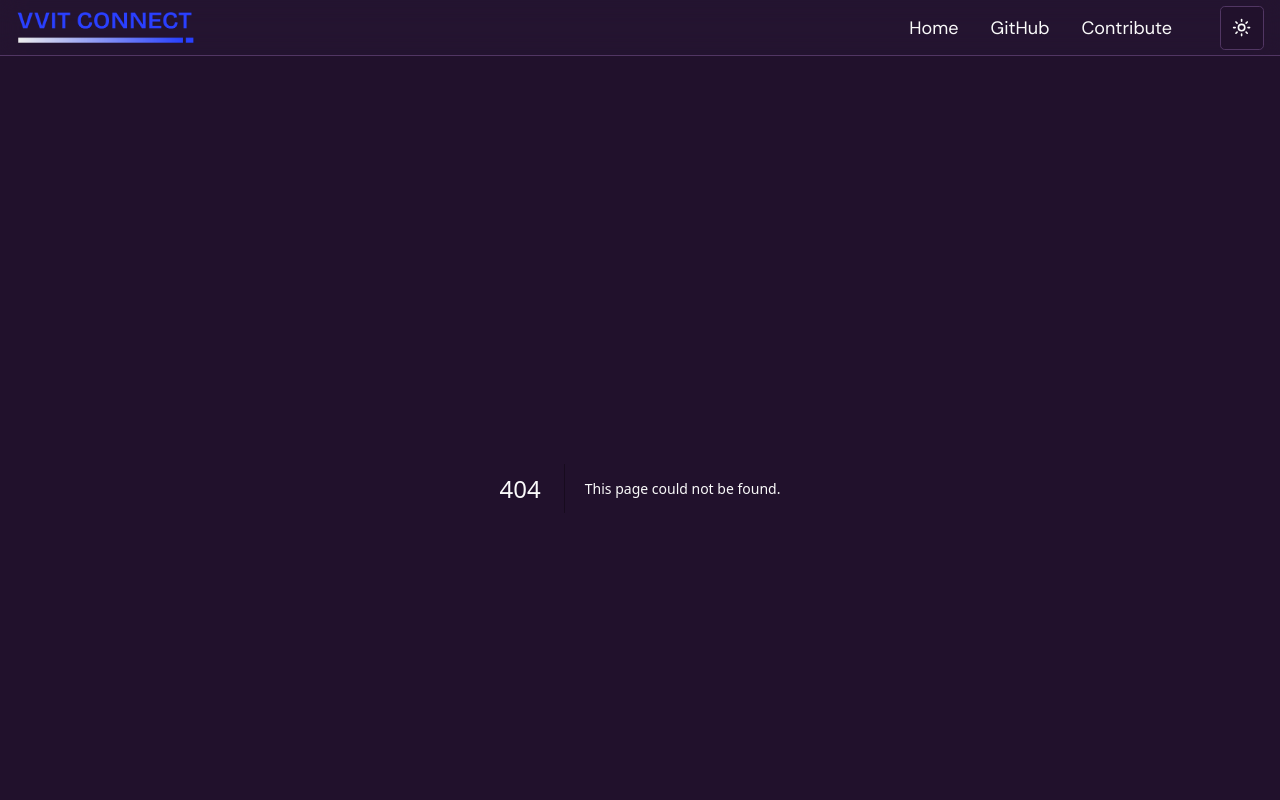
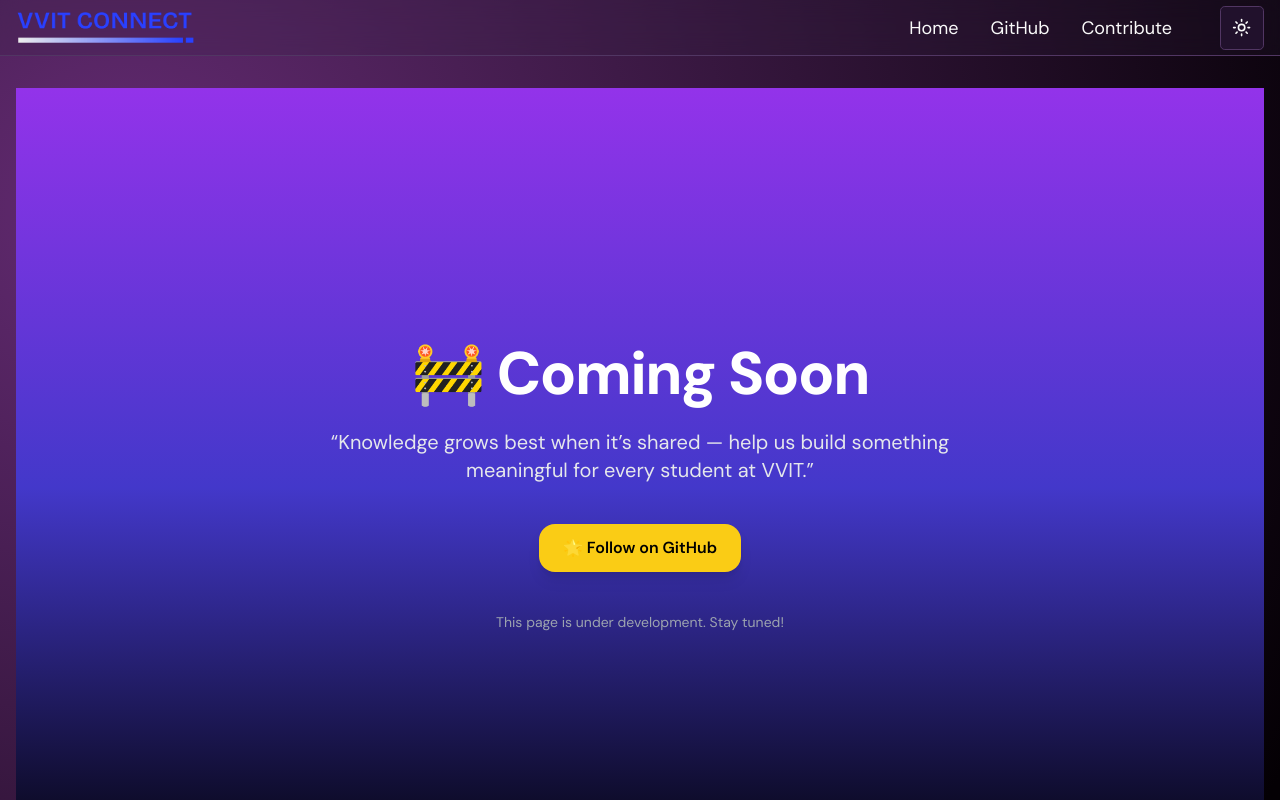
Before and after one commit to pyKinsu/VVITConnect, a Next.js app: page /ComingSoon in a window 1280 px wide. Before the commit this address had no page. Shown: the top 800 px of the page. Built offline with nearby package versions, Linux system fonts and the light colour scheme.

Commit message:
Create page.tsx

```diff
--- /dev/null
+++ b/src/app/ComingSoon/page.tsx
@@ -0,0 +1,35 @@
+"use client";
+
+import React from "react";
+import Link from "next/link";
+
+export default function ComingSoon() {
+  return (
+    <div className="flex min-h-screen flex-col items-center justify-center bg-gradient-to-b from-purple-600 via-indigo-700 to-black text-white px-6 text-center">
+      {/* Title */}
+      <h1 className="text-5xl font-extrabold tracking-tight sm:text-6xl mb-6">
+        🚧 Coming Soon
+      </h1>
+
+      {/* Quote */}
+      <p className="max-w-2xl text-lg sm:text-xl text-gray-200 mb-10 leading-relaxed">
+        “Knowledge grows best when it’s shared — help us build something
+        meaningful for every student at VVIT.”
+      </p>
+
+      {/* Contribution Button */}
+      <Link
+        href="https://github.com/pykinsu"
+        target="_blank"
+        className="px-6 py-3 rounded-2xl bg-yellow-400 hover:bg-yellow-300 text-black font-semibold transition duration-300 shadow-lg hover:shadow-xl"
+      >
+        🌟 Follow on GitHub
+      </Link>
+
+      {/* Footer Note */}
+      <p className="mt-10 text-sm text-gray-400">
+        This page is under development. Stay tuned!
+      </p>
+    </div>
+  );
+}
```
